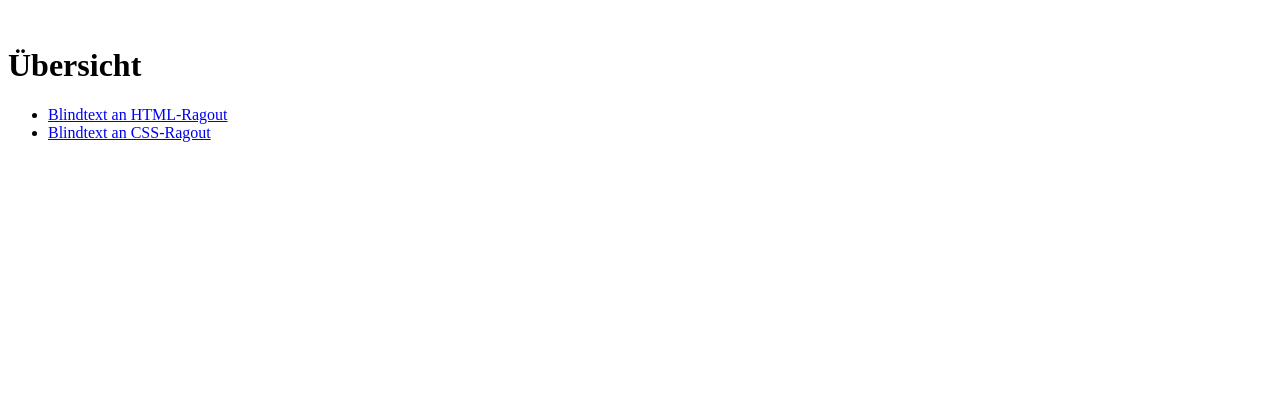
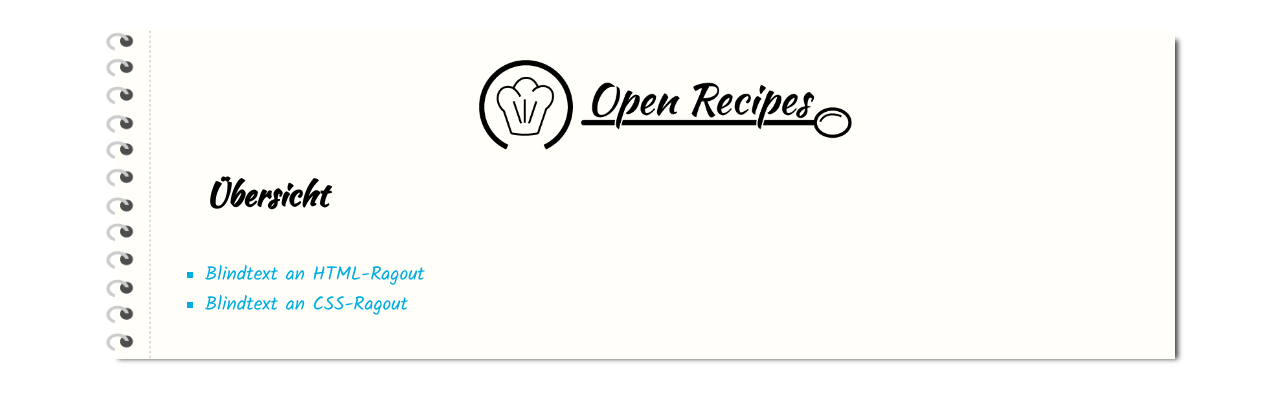
Before and after one commit to Trybnetic/open-recipes, a Jekyll site: the page built from index.md, in a window 1280 px wide. Shown: the top 402 px of the page. Built offline with Jekyll 4.4.1, drawn with Linux system fonts in a browser that asks for light colours.

```diff
--- a/_config.yml
+++ b/_config.yml
@@ -19,8 +19,8 @@ description: > # this means to ignore newlines until "baseurl:"
   Write an awesome description for your new site here. You can edit this
   line in _config.yml. It will appear in your document head meta (for
   Google search results) and in your feed.xml site description.
-baseurl: "/open-recipes" # the subpath of your site, e.g. /blog
-url: "127.0.0.1" # the base hostname & protocol for your site, e.g. http://example.com
+baseurl: "" # the subpath of your site, e.g. /recipes
+url: "" # the base hostname & protocol for your site, e.g. http://<your-name>.github.io
 language: de
 
 
```
